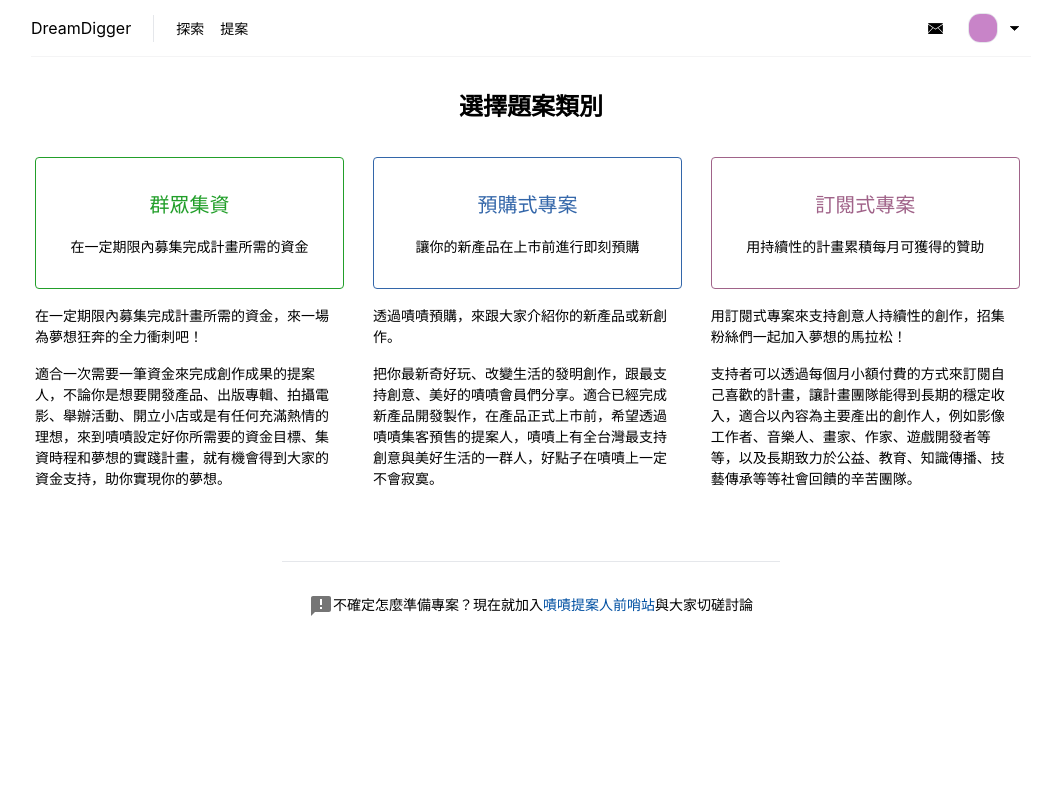
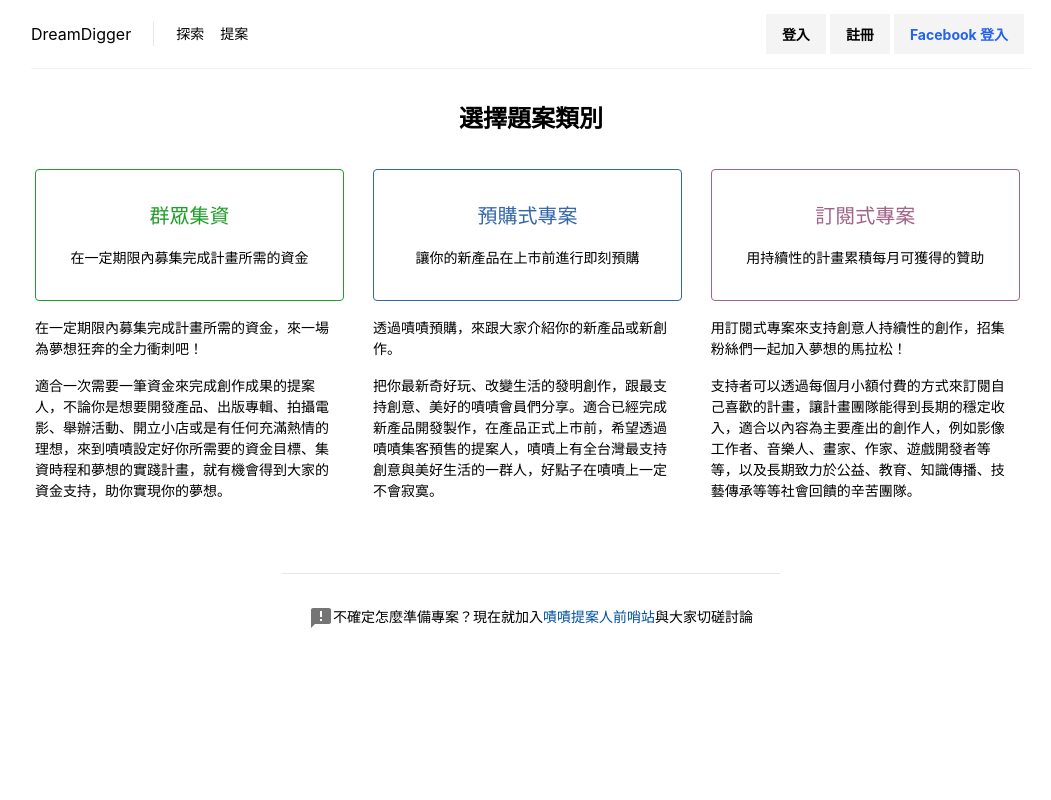
Before and after one commit to hryjosn/dream-digger, a Next.js app: page /proposal in a window 1280 px wide. Shown: the top 800 px of the page, without its empty margins (109-1160 px from the left). Built offline with nearby package versions, Linux system fonts and the light colour scheme.

Commit message:
Home Page Done ,Modified use useRouter Hook

```diff
--- a/pages/Home.tsx
+++ /dev/null
@@ -1,11 +0,0 @@
-import React from 'react';
-
-const Home = () => {
-    return (
-        <h1 className="text-3xl font-bold underline">
-      Hello world!
-    </h1>
-    );
-};
-
-export default Home;
--- a/pages/index.tsx
+++ b/pages/index.tsx
@@ -1,72 +1 @@
-import type { NextPage } from 'next'
-import Head from 'next/head'
-import Image from 'next/image'
-import styles from '../styles/Home.module.css'
-
-const Home: NextPage = () => {
-  return (
-    <div className={styles.container}>
-      <Head>
-        <title>Create Next App</title>
-        <meta name="description" content="Generated by create next app" />
-        <link rel="icon" href="/favicon.ico" />
-      </Head>
-
-      <main className={styles.main}>
-        <h1 className={styles.title}>
-          Welcome to <a href="https://nextjs.org">Next.js!</a>
-        </h1>
-
-        <p className={styles.description}>
-          Get started by editing{' '}
-          <code className={styles.code}>pages/index.tsx</code>
-        </p>
-
-        <div className={styles.grid}>
-          <a href="https://nextjs.org/docs" className={styles.card}>
-            <h2>Documentation &rarr;</h2>
-            <p>Find in-depth information about Next.js features and API.</p>
-          </a>
-
-          <a href="https://nextjs.org/learn" className={styles.card}>
-            <h2>Learn &rarr;</h2>
-            <p>Learn about Next.js in an interactive course with quizzes!</p>
-          </a>
-
-          <a
-            href="https://github.com/vercel/next.js/tree/canary/examples"
-            className={styles.card}
-          >
-            <h2>Examples &rarr;</h2>
-            <p>Discover and deploy boilerplate example Next.js projects.</p>
-          </a>
-
-          <a
-            href="https://vercel.com/new?utm_source=create-next-app&utm_medium=default-template&utm_campaign=create-next-app"
-            className={styles.card}
-          >
-            <h2>Deploy &rarr;</h2>
-            <p>
-              Instantly deploy your Next.js site to a public URL with Vercel.
-            </p>
-          </a>
-        </div>
-      </main>
-
-      <footer className={styles.footer}>
-        <a
-          href="https://vercel.com?utm_source=create-next-app&utm_medium=default-template&utm_campaign=create-next-app"
-          target="_blank"
-          rel="noopener noreferrer"
-        >
-          Powered by{' '}
-          <span className={styles.logo}>
-            <Image src="/vercel.svg" alt="Vercel Logo" width={72} height={16} />
-          </span>
-        </a>
-      </footer>
-    </div>
-  )
-}
-
-export default Home
+export { default } from '../src/containers/Home';
--- a/src/components/Header/Header.tsx
+++ b/src/components/Header/Header.tsx
@@ -1,32 +1,57 @@
-import React from "react";
+import React, { useEffect, useState } from "react";
+import { useRouter } from "next/router";
 
-const Header = (props: JSX.IntrinsicAttributes & React.ClassAttributes<HTMLInputElement> & React.InputHTMLAttributes<HTMLInputElement>) => {
+const Header = () => {
+    const router = useRouter();
+    const [loginState, setLoginState] = useState(false);
+    useEffect(() => {
+        if(localStorage.getItem('token')) {
+            setLoginState(true);
+        }
+    }, [])
     return (
         <header
-            className='flex justify-center items-center h-[73px] border-b border-[#f4f4f5]'
+            className='flex justify-center items-center h-[68.5px] border-b border-[#f4f4f5]'
         >
             <div className='flex justify-center items-center h-[56px] w-[1000px]'>
-                <div className='flex justify-center items-center'>
+                <button className='flex border-r justify-center items-center cursor-pointer pr-[22px] mr-[22px]' onClick={() => router.push('/')}>
                     DreamDigger
-                    <div className='h-[27px] border-r ml-[22px] mr-[22px]'/>
-                </div>
+                </button>
                 <div className='w-[808.64px] text-[0.875rem]'>
-                    <a className='mr-[1rem] cursor-pointer hover:text-sky-700'>
+                    <button className='mr-[1rem] hover:text-sky-700'>
                         探索
-                    </a>
-                    <a className='mr-[1rem] cursor-pointer hover:text-sky-700'>
+                    </button>
+                    <button className='mr-[1rem] hover:text-sky-700' onClick={() => router.push('/proposal')}>
                         提案
-                    </a>
-                </div>
-                <div className='flex justify-center items-center'>
-                    <a>
-                        <input type='image' className='h-[11px] w-[15px] mr-[25px]' src='/images/message.jpg'/>
-                    </a>
-                    <button className='flex'>
-                        <input type='image' className='h-[30px] w-[30px] border rounded-[12px]' src='/images/emptyTest.png'/>
-                        <input type='image' className='h-[7px] w-[9px] self-center m-[12px]' src='/images/arrowDown.png'/>
                     </button>
                 </div>
+                { loginState ?
+                    (<div className='flex justify-center items-center'>
+                        <a>
+                            <input type='image' className='h-[11px] w-[15px] mr-[25px]' src='/images/message.jpg'/>
+                        </a>
+                        <button className='flex'>
+                            <input type='image' className='h-[30px] w-[30px] border rounded-[12px]' src='/images/emptyTest.png'/>
+                            <input type='image' className='h-[7px] w-[9px] self-center m-[12px]' src='/images/arrowDown.png'/>
+                        </button>
+                    </div>) :
+                    (<div className='flex justify-end w-[500px]'>
+                        <div className='flex items-center'>
+                            <div className='flex mr-[7px]'>
+                                <div className='font-bold p-2 bg-zinc-100 md:px-4 ml-1'>
+                                    <a href='./login' className='text-[14px]'>登入</a>
+                                </div>
+                                <div className='font-bold p-2 bg-zinc-100 md:px-4 ml-1'>
+                                    <a href='./signup' className='text-[14px]'>註冊</a>
+                                </div>
+                                <div className='font-bold p-2 bg-zinc-100 md:px-4 ml-1'>
+                                    <a href=''  className='font-bold text-[14px] text-blue-600/100'>Facebook 登入</a>
+                                </div>
+                            </div>
+                        </div>
+                    </div>)
+                }
+
             </div>
         </header>
     )
--- /dev/null
+++ b/src/containers/Home/Home.tsx
@@ -0,0 +1,17 @@
+import React from 'react'
+import Header from '../../components/Header/Header';
+import About from '../../components/About/About';
+
+const Home = () => {
+  return (
+    <div className='flex flex-col h-max'>
+        <Header/>
+        <div className='flex h-[108vh] items-center justify-center'>
+            Home Page Pending...
+        </div>
+        <About/>
+    </div>
+  )
+}
+
+export default Home;
--- /dev/null
+++ b/src/containers/Home/index.ts
@@ -0,0 +1 @@
+export { default } from './Home';
--- a/src/containers/Login/Login.tsx
+++ b/src/containers/Login/Login.tsx
@@ -1,4 +1,5 @@
 import React from 'react';
+import { useRouter } from 'next/router';
 import { useAppSelector, useAppDispatch } from '../../store/configureStore';
 import { getEmail, getPassword, setErrorMsg } from '../../slice/login/loginSlice';
 import { Input } from '../../components/Input/Input';
@@ -6,6 +7,7 @@ import About from '../../components/About/About';
 import { useLoginApiMutation } from '../../apiSlice/userApi/userApiSlice';
 
 const Login = () => {
+  const router = useRouter();
   const email: string = useAppSelector(state => state.loginPageState.params.email);
   const password: string = useAppSelector(state => state.loginPageState.params.password);
   const errorMsg: string = useAppSelector(state => state.loginPageState.errorMsg);
@@ -18,6 +20,7 @@ const Login = () => {
         const result = await trigger({email, password}).unwrap();
         if(result){
           localStorage.setItem('token', result.token);
+          router.push('/')
         }
       } else {
         dispatch(setErrorMsg('請填寫Email或密碼'))
@@ -110,9 +113,9 @@ const Login = () => {
             <div className='w-full mt-[30px] mb-[30px] self-center border-solid border border-[#e5e5e5]'>
           </div>
           <div className='flex w-full text-[0.825rem] font-bold'>
-            <a className='mr-[20px] hover:text-sky-700'>
+            <button className='mr-[20px] hover:text-sky-700' onClick={() => router.push('/signup')}>
               註冊
-            </a>
+            </button>
             <a className='hover:text-sky-700'>
               忘記密碼或重設密碼
             </a>
--- a/src/containers/Proposal/Proposal.tsx
+++ b/src/containers/Proposal/Proposal.tsx
@@ -5,7 +5,7 @@ import AnnouncementIcon from '@mui/icons-material/Announcement';
 
 const Proposal = () => {
   return (
-    <div className='flex flex-col h-[108vh] items-center'>
+    <div className='flex flex-col items-center'>
         <Header/>
         <div className='w-full flex flex-col justify-center items-center mb-[4rem]'>
             <h2 className='text-[1.5rem] font-bold mt-[2rem] mb-[2rem]'>選擇題案類別</h2>
--- a/src/containers/SignUp/SignUp.tsx
+++ b/src/containers/SignUp/SignUp.tsx
@@ -2,8 +2,10 @@ import React, { useState } from 'react'
 import { useAppDispatch, useAppSelector } from '../../store/configureStore';
 import { getSignUpName, getSignUpEmail,  getSignUpPassword, verifyPassword, setErrorMsg } from '../../slice/SignUp/SignUpSlice';
 import { useSignUpApiMutation } from '../../apiSlice/userApi/userApiSlice';
+import { useRouter } from 'next/router';
 
 const SignUp = () => {
+    const router = useRouter();
     const name = (useAppSelector(state => state.SignUpData.params.name));
     const email = (useAppSelector(state => state.SignUpData.params.email));
     const password = (useAppSelector(state => state.SignUpData.params.password));
@@ -16,6 +18,7 @@ const SignUp = () => {
             if(name || email || password || checkPassword){
                 if (password == checkPassword){
                     const result = await trigger({name, email, password}).unwrap();
+                    router.push('/login');
                 }else{
                     dispatch(setErrorMsg('確認密碼錯誤'))
                 }
```
